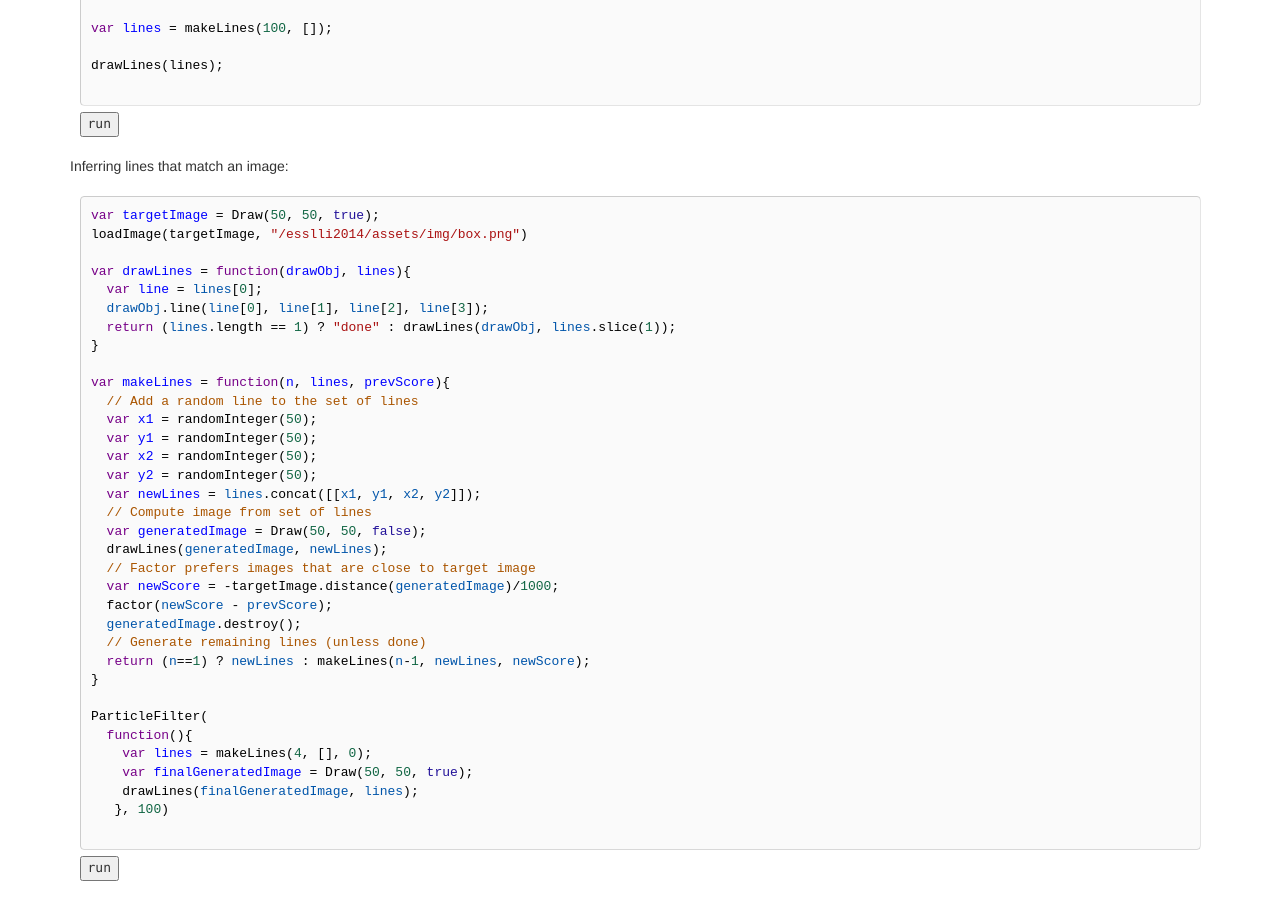
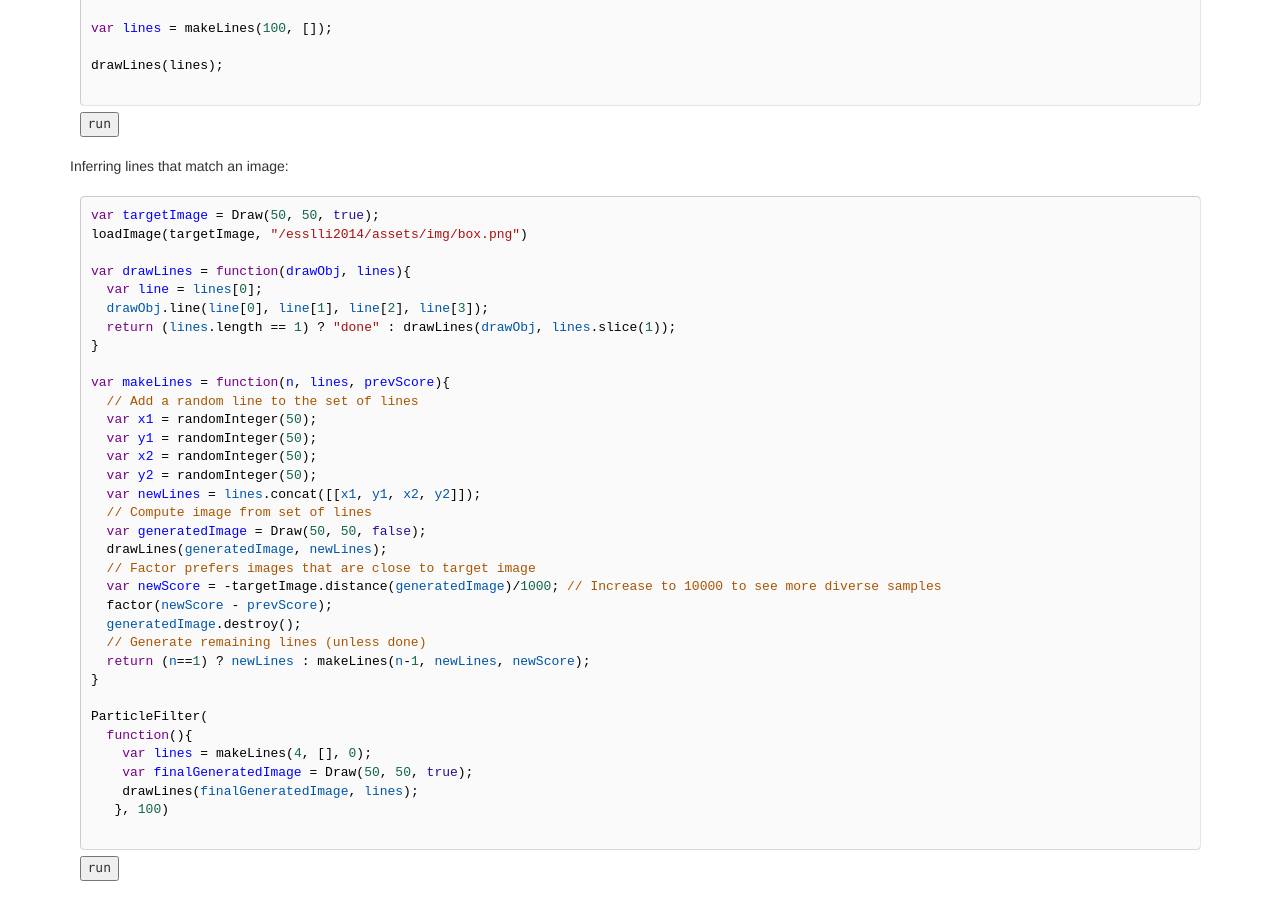
Before and after one commit to probmods/dippl, a Jekyll site: the page built from lectures/graphics.md, in a window 1280 px wide and 900 px high, scrolled down 1334 px. Built offline with Jekyll 4.4.1, drawn with Linux system fonts in a browser that asks for light colours; nearby versions of some CDN libraries; library files that are not in the unit come from our copies.

Commit message:
Update graphics.md

```diff
--- a/lectures/graphics.md
+++ b/lectures/graphics.md
@@ -87,7 +87,7 @@ var makeLines = function(n, lines, prevScore){
   var generatedImage = Draw(50, 50, false);
   drawLines(generatedImage, newLines);
   // Factor prefers images that are close to target image
-  var newScore = -targetImage.distance(generatedImage)/1000;
+  var newScore = -targetImage.distance(generatedImage)/1000; // Increase to 10000 to see more diverse samples
   factor(newScore - prevScore);
   generatedImage.destroy();
   // Generate remaining lines (unless done)
```
